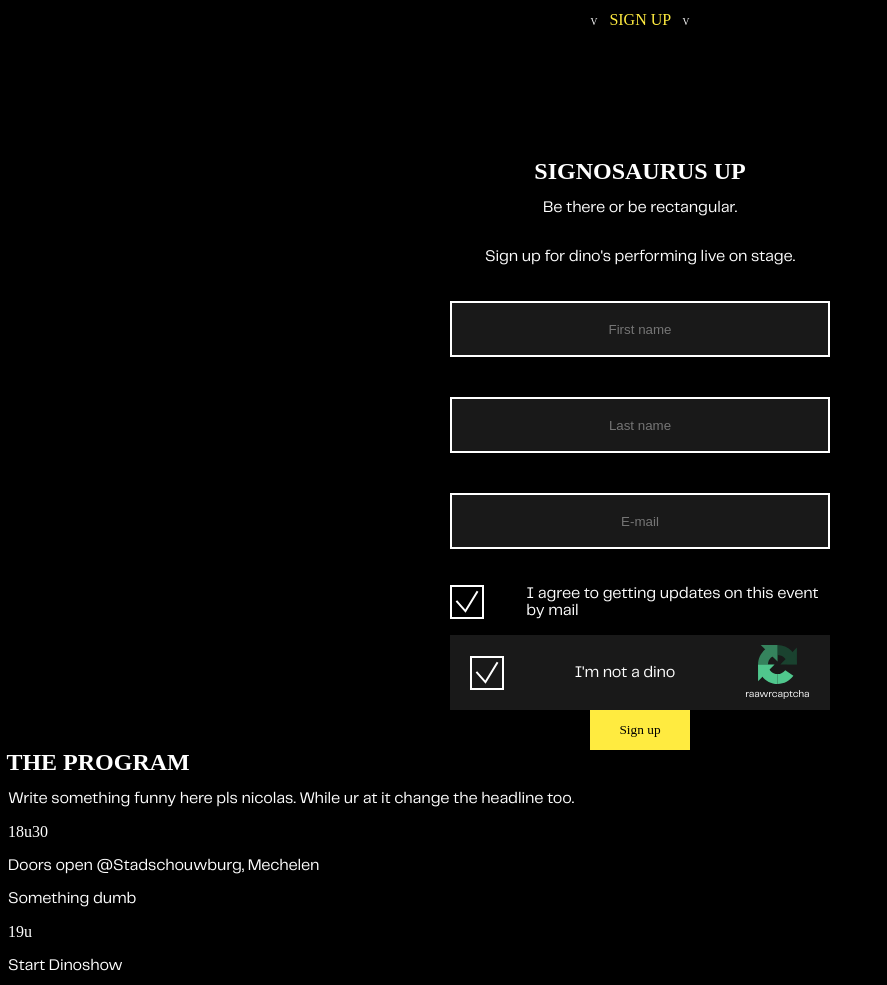
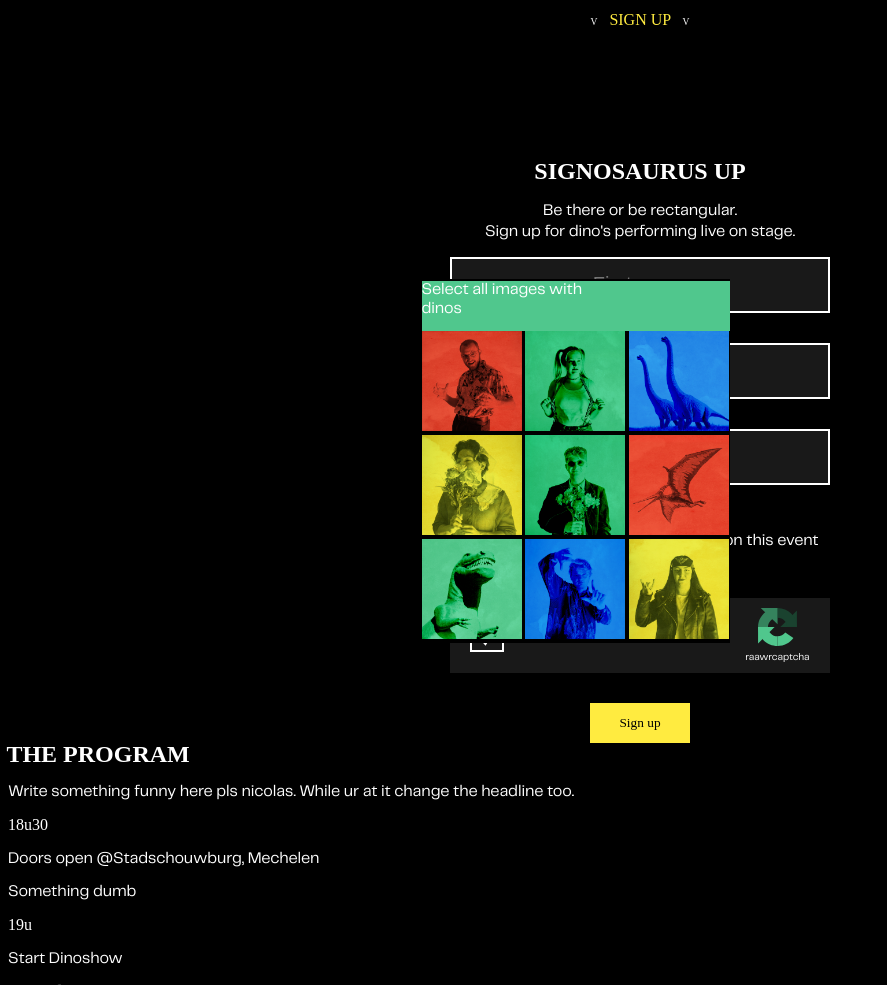
Before and after one commit to designosource-11/designoshow, a PHP site: page / in a window 1280 px wide. Shown: the part 604-1589 px from the top of the page, without its empty margins (0-887 px from the left). Run offline with PHP 8.4, Linux system fonts and the light colour scheme; some web fonts are replaced.

Commit message:
progress

```diff
--- a/index.php
+++ b/index.php
@@ -101,6 +101,23 @@
                 </div>
             </div>
             <button class="button" type="submit" name="submit">Sign up</button>
+            <div class="select_dinos">
+                <div class="description">
+                    <p>Select all images with</p>
+                    <p>dinos</p>
+                </div>
+                <div class="dinos">
+                    <img src="./assets/insta/Stephan.jpg" alt="">
+                    <img src="./assets/insta/Sarah.jpg" alt="">
+                    <img src="./assets/insta/Linde_en_David.jpg" alt="">
+                    <img src="./assets/insta/Brian.jpg" alt="">
+                    <img src="./assets/insta/Bastien.jpg" alt="">
+                    <img src="./assets/insta/Tom.jpg" alt="">
+                    <img src="./assets/insta/Stefan.jpg" alt="">
+                    <img src="./assets/insta/Bailey.jpg" alt="">
+                    <img src="./assets/insta/Nathalie.jpg" alt="">
+                </div>
+            </div>
         </form>
     </div>
     <div class="program">
--- a/styles/sass/_sign_up.scss
+++ b/styles/sass/_sign_up.scss
@@ -4,19 +4,29 @@
     flex-direction: column;
     align-items: center;
 
+    h2 {
+        margin-bottom: 15px;
+    }
+
+    p {
+        margin: 2px 0;
+    }
+
     form {
         display: flex;
         flex-direction: column;
         justify-content: center;
         width: 30%;
+        position: relative;
 
         input {
             height: 50px;
-            margin: 20px 0;
-            background-color: #191919;
-            border: 2px solid #fff;
+            margin: 15px 0;
+            background-color: $bgOffGrey;
+            border: 2px solid $txtColor;
             text-align: center;
-            color: #fff;
+            color: $txtColor;
+            font-size: 20px;
         }
 
         .agree {
@@ -24,12 +34,13 @@
             display: flex;
             justify-content: space-between;
             align-items: center;
+            margin: 30px 0;
 
             .checkbox_replace {
                 width: 30px;
                 height: 30px;
                 margin: 0;
-                border: 2px solid #fff;
+                border: 2px solid $txtColor;
 
                 .checkbox {
                     visibility: hidden;
@@ -51,14 +62,15 @@
             box-sizing: border-box;
             width: 100%;
             height: 75px;
-            background-color: #191919;
+            background-color: $bgOffGrey;
             padding: 10px 20px;
+            margin-bottom: 30px;
 
             .checkbox_replace {
                 width: 30px;
                 height: 30px;
                 margin: 0;
-                border: 2px solid #fff;
+                border: 2px solid $txtColor;
 
                 .checkbox {
                     visibility: hidden;
@@ -89,5 +101,29 @@
         .button {
             align-self: center;
         }
+
+        .select_dinos {
+            position: absolute;
+            bottom: 100px;
+            right: 100px;
+            width: 308px;
+            height: fit-content;
+            background-color: $bgColor;
+
+            .description {
+                height: 50px;
+                background-color: $primaryGreen;
+                font-size: 20px;
+            }
+
+            .dinos {
+                width: 100%;
+
+                img {
+                    width: 100px;
+                    margin: 0;
+                }
+            }
+        }
     }
 }
--- a/styles/sass/_variables.scss
+++ b/styles/sass/_variables.scss
@@ -81,7 +81,7 @@ span{
 }
 
 .button {
-    background-color: #FFEB40 !important;
+    background-color: $primaryYellow !important;
     font-family: $secondaryFont;
     width: 100px;
     height: 40px !important;
--- a/styles/styles.css
+++ b/styles/styles.css
@@ -544,6 +544,14 @@ header {
           align-items: center;
 }
 
+.sign_up h2 {
+  margin-bottom: 15px;
+}
+
+.sign_up p {
+  margin: 2px 0;
+}
+
 .sign_up form {
   display: -webkit-box;
   display: -ms-flexbox;
@@ -556,15 +564,17 @@ header {
       -ms-flex-pack: center;
           justify-content: center;
   width: 30%;
+  position: relative;
 }
 
 .sign_up form input {
   height: 50px;
-  margin: 20px 0;
+  margin: 15px 0;
   background-color: #191919;
-  border: 2px solid #fff;
+  border: 2px solid #FFFFFF;
   text-align: center;
-  color: #fff;
+  color: #FFFFFF;
+  font-size: 20px;
 }
 
 .sign_up form .agree {
@@ -578,13 +588,14 @@ header {
   -webkit-box-align: center;
       -ms-flex-align: center;
           align-items: center;
+  margin: 30px 0;
 }
 
 .sign_up form .agree .checkbox_replace {
   width: 30px;
   height: 30px;
   margin: 0;
-  border: 2px solid #fff;
+  border: 2px solid #FFFFFF;
 }
 
 .sign_up form .agree .checkbox_replace .checkbox {
@@ -614,13 +625,14 @@ header {
   height: 75px;
   background-color: #191919;
   padding: 10px 20px;
+  margin-bottom: 30px;
 }
 
 .sign_up form .raawrcaptcha .checkbox_replace {
   width: 30px;
   height: 30px;
   margin: 0;
-  border: 2px solid #fff;
+  border: 2px solid #FFFFFF;
 }
 
 .sign_up form .raawrcaptcha .checkbox_replace .checkbox {
@@ -658,4 +670,30 @@ header {
       -ms-grid-row-align: center;
       align-self: center;
 }
+
+.sign_up form .select_dinos {
+  position: absolute;
+  bottom: 100px;
+  right: 100px;
+  width: 308px;
+  height: -webkit-fit-content;
+  height: -moz-fit-content;
+  height: fit-content;
+  background-color: #000000;
+}
+
+.sign_up form .select_dinos .description {
+  height: 50px;
+  background-color: #50C78D;
+  font-size: 20px;
+}
+
+.sign_up form .select_dinos .dinos {
+  width: 100%;
+}
+
+.sign_up form .select_dinos .dinos img {
+  width: 100px;
+  margin: 0;
+}
 /*# sourceMappingURL=styles.css.map */
```
Also changed, not shown: assets/insta/Bailey.jpg (added), assets/insta/Bastien.jpg (added), assets/insta/Brian.jpg (added), assets/insta/Linde_en_David.jpg (added), assets/insta/Nathalie.jpg (added), assets/insta/Sarah.jpg (added), assets/insta/Stefan.jpg (added), assets/insta/Stephan.jpg (added), assets/insta/Tom.jpg (added), 2 other files.
